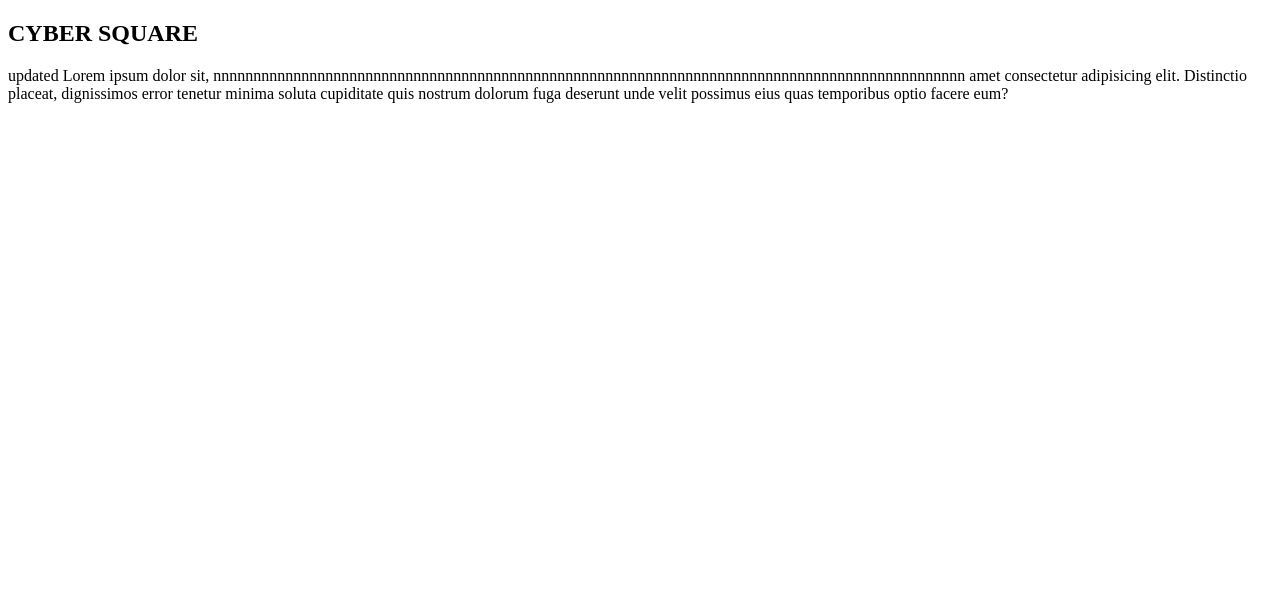
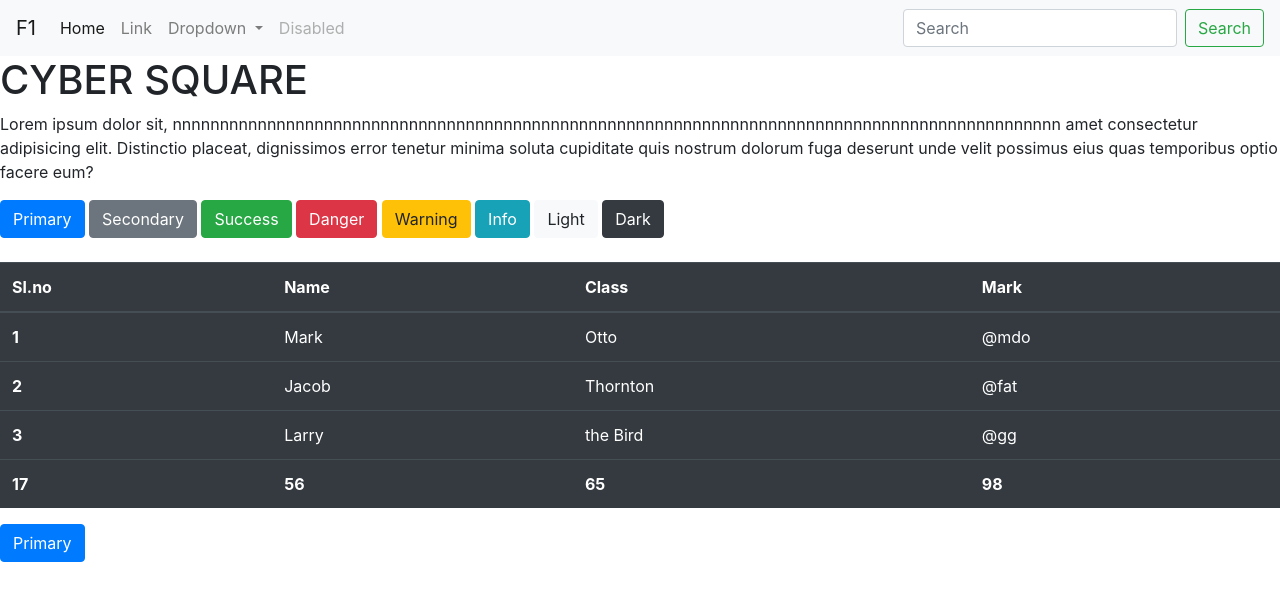
Before and after one commit to Nandakishore17/n-17-django, a Django app: page /test1 in a window 1280 px wide. Shown: the top 601 px of the page. Run offline with Django 3.2, Linux system fonts and the light colour scheme.

Commit message:
modified bootstrap

```diff
--- a/myapp/templates/index.html
+++ b/myapp/templates/index.html
@@ -1,15 +1,120 @@
+{% load static %}
+
 <!DOCTYPE html>
 <html lang="en">
+
 <head>
-    <meta charset="UTF-8">
-    <meta http-equiv="X-UA-Compatible" content="IE=edge">
-    <meta name="viewport" content="width=, initial-scale=1.0">
-    <title>Document</title>
+  <meta charset="UTF-8">
+  <meta http-equiv="X-UA-Compatible" content="IE=edge">
+  <meta name="viewport" content="width=, initial-scale=1.0">
+  <title>Document</title>
+  <link rel="stylesheet" href="{% static 'css/project.css' %}">
+
+  <link rel="stylesheet" href="https://cdn.jsdelivr.net/npm/bootstrap@4.6.0/dist/css/bootstrap.min.css"
+    integrity="sha384-B0vP5xmATw1+K9KRQjQERJvTumQW0nPEzvF6L/Z6nronJ3oUOFUFpCjEUQouq2+l" crossorigin="anonymous">
+
 </head>
+
 <body>
 
-    <h2>CYBER SQUARE</h2>
-    <P>updated Lorem ipsum dolor sit, nnnnnnnnnnnnnnnnnnnnnnnnnnnnnnnnnnnnnnnnnnnnnnnnnnnnnnnnnnnnnnnnnnnnnnnnnnnnnnnnnnnnnnnnnnnnnn
-        amet consectetur adipisicing elit. Distinctio placeat, dignissimos error tenetur minima soluta cupiditate quis nostrum dolorum fuga deserunt unde velit possimus eius quas temporibus optio facere eum?</P>
+
+  <nav class="navbar navbar-expand-lg navbar-light bg-light">
+    <a class="navbar-brand" href="#">F1</a>
+    <button class="navbar-toggler" type="button" data-toggle="collapse" data-target="#navbarSupportedContent"
+      aria-controls="navbarSupportedContent" aria-expanded="false" aria-label="Toggle navigation">
+      <span class="navbar-toggler-icon"></span>
+    </button>
+
+    <div class="collapse navbar-collapse" id="navbarSupportedContent">
+      <ul class="navbar-nav mr-auto">
+        <li class="nav-item active">
+          <a class="nav-link" href="#">Home <span class="sr-only">(current)</span></a>
+        </li>
+        <li class="nav-item">
+          <a class="nav-link" href="#">Link</a>
+        </li>
+        <li class="nav-item dropdown">
+          <a class="nav-link dropdown-toggle" href="#" id="navbarDropdown" role="button" data-toggle="dropdown"
+            aria-haspopup="true" aria-expanded="false">
+            Dropdown
+          </a>
+          <div class="dropdown-menu" aria-labelledby="navbarDropdown">
+            <a class="dropdown-item" href="#">Action</a>
+            <a class="dropdown-item" href="#">Another action</a>
+            <div class="dropdown-divider"></div>
+            <a class="dropdown-item" href="#">Something else here</a>
+          </div>
+        </li>
+        <li class="nav-item">
+          <a class="nav-link disabled" href="#" tabindex="-1" aria-disabled="true">Disabled</a>
+        </li>
+      </ul>
+      <form class="form-inline my-2 my-lg-0">
+        <input class="form-control mr-sm-2" type="search" placeholder="Search" aria-label="Search">
+        <button class="btn btn-outline-success my-2 my-sm-0" type="submit">Search</button>
+      </form>
+    </div>
+  </nav>
+
+
+  <h1>CYBER SQUARE</h1>
+  <P>Lorem ipsum dolor sit,
+    nnnnnnnnnnnnnnnnnnnnnnnnnnnnnnnnnnnnnnnnnnnnnnnnnnnnnnnnnnnnnnnnnnnnnnnnnnnnnnnnnnnnnnnnnnnnnn
+    amet consectetur adipisicing elit. Distinctio placeat, dignissimos error tenetur minima soluta cupiditate quis
+    nostrum dolorum fuga deserunt unde velit possimus eius quas temporibus optio facere eum?</P>
+
+  <button type="button" class="btn btn-primary">Primary</button>
+  <button type="button" class="btn btn-secondary">Secondary</button>
+  <button type="button" class="btn btn-success">Success</button>
+  <button type="button" class="btn btn-danger">Danger</button>
+  <button type="button" class="btn btn-warning">Warning</button>
+  <button type="button" class="btn btn-info">Info</button>
+  <button type="button" class="btn btn-light">Light</button>
+  <button type="button" class="btn btn-dark">Dark</button>
+  <br>
+  <br>
+
+  <table class="table table-dark">
+    <thead>
+      <tr>
+        <th scope="col">Sl.no</th>
+        <th scope="col">Name</th>
+        <th scope="col">Class</th>
+        <th scope="col">Mark</th>
+      </tr>
+    </thead>
+    <tbody>
+      <tr>
+        <th scope="row">1</th>
+        <td>Mark</td>
+        <td>Otto</td>
+        <td>@mdo</td>
+      </tr>
+      <tr>
+        <th scope="row">2</th>
+        <td>Jacob</td>
+        <td>Thornton</td>
+        <td>@fat</td>
+      </tr>
+      <tr>
+        <th scope="row">3</th>
+        <td>Larry</td>
+        <td>the Bird</td>
+        <td>@gg</td>
+      </tr>
+      <tr>
+        <th>17</th>
+        <th>56</th>
+        <th>65</th>
+        <th>98</th>
+      </tr>
+    </tbody>
+  </table>
+
+  <button type="button" class="btn btn-primary">Primary</button>
+
+
+
 </body>
+
 </html>
```
